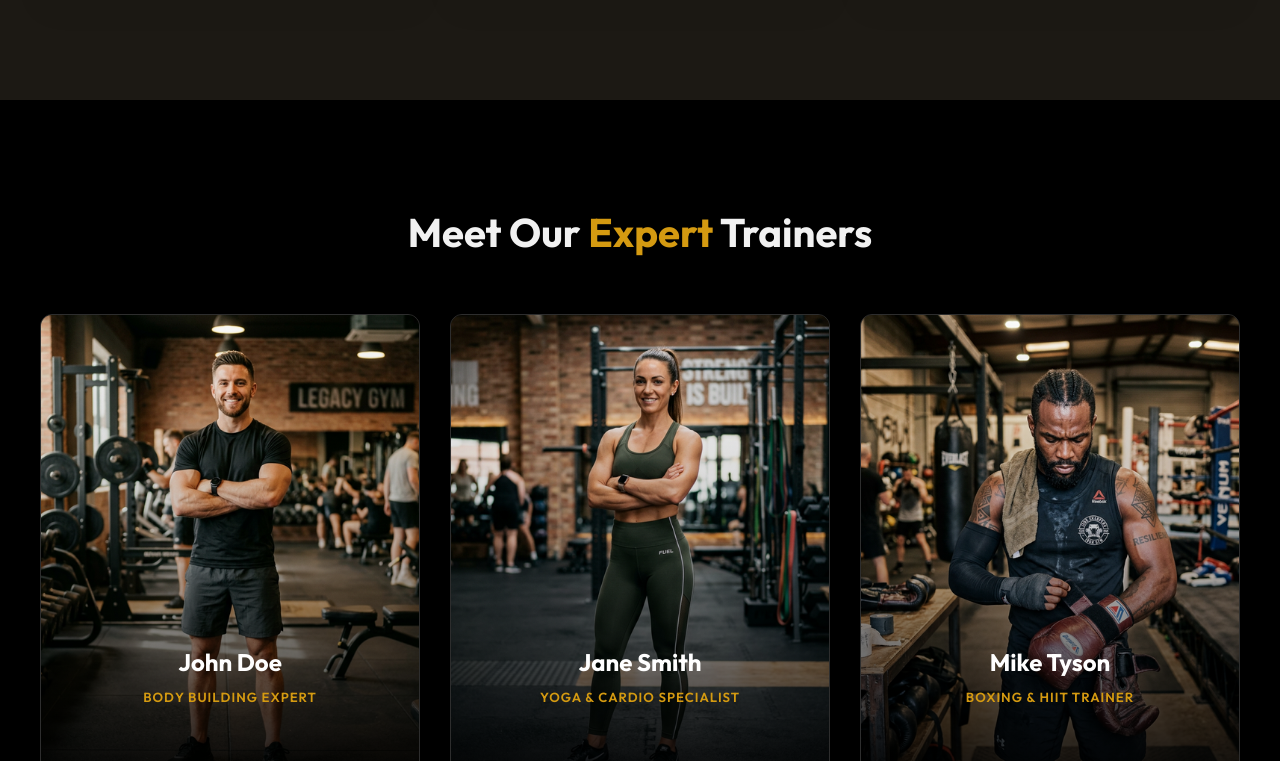
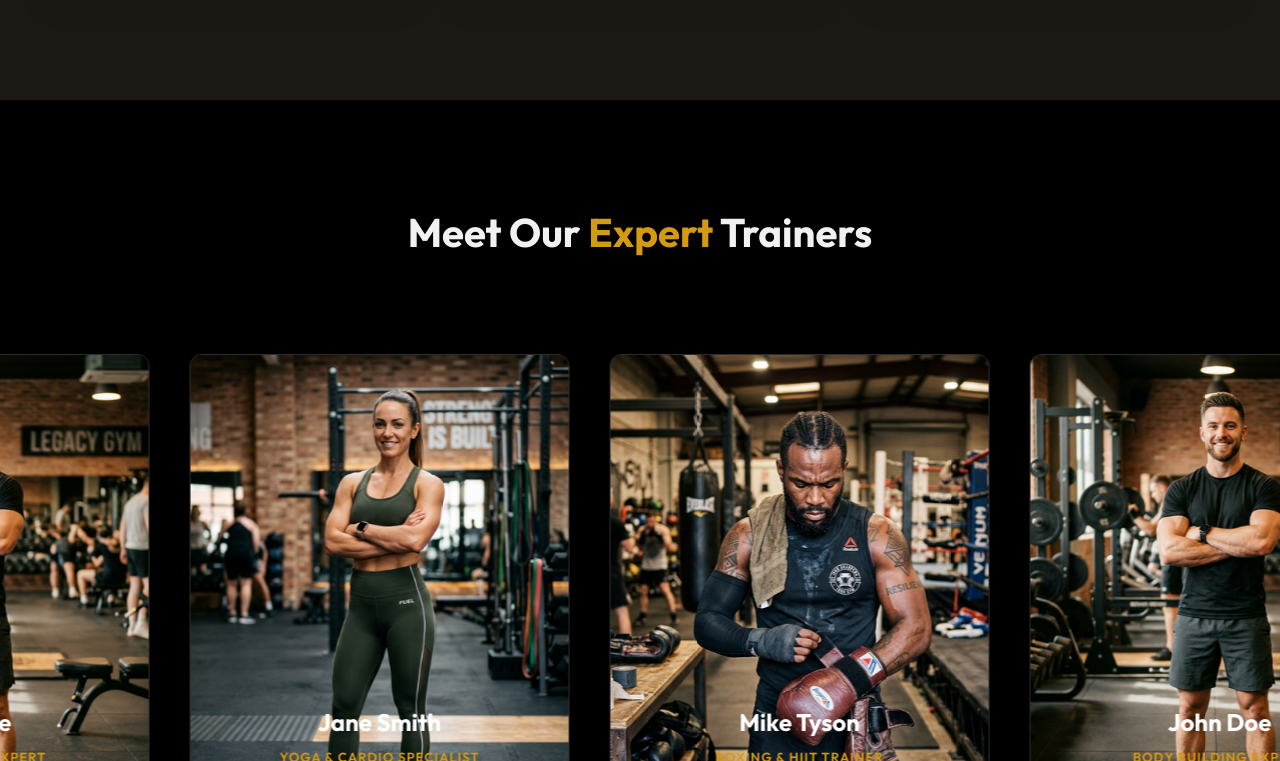
Before and after one commit to Msahan16/Fitness, a Next.js app: page / in a window 1280 px wide. Shown: the part 2479-3240 px from the top of the page. Built offline with nearby package versions, Linux system fonts and the light colour scheme.

Commit message:
feat: implement 3D auto-sliding trainer carousel with tilt effects

```diff
--- a/src/components/Trainers.module.css
+++ b/src/components/Trainers.module.css
@@ -1,22 +1,50 @@
 .trainers {
   background: var(--background);
+  overflow: hidden;
+  padding-bottom: 120px;
 }
 
-.grid {
-  display: grid;
-  grid-template-columns: repeat(3, 1fr);
-  gap: 30px;
+.carouselContainer {
+  position: relative;
+  width: 100%;
+  padding: 40px 0;
+  perspective: 2000px;
+}
+
+.track {
+  display: flex;
+  gap: 40px;
+  width: max-content;
+  animation: scroll 30s linear infinite;
+}
+
+.track:hover {
+  animation-play-state: paused;
+}
+
+@keyframes scroll {
+  0% { transform: translateX(0); }
+  100% { transform: translateX(calc(-50% - 20px)); }
 }
 
 .card {
   position: relative;
   border-radius: var(--border-radius);
   overflow: hidden;
-  height: 480px;
+  height: 500px;
+  width: 380px;
   border: 1px solid var(--border);
   background: var(--surface);
-  box-shadow: 0 10px 30px rgba(0, 0, 0, 0.15);
-  transition: var(--transition);
+  box-shadow: 0 30px 60px rgba(0, 0, 0, 0.5);
+  transition: all 0.5s cubic-bezier(0.23, 1, 0.32, 1);
+  flex-shrink: 0;
+  transform-style: preserve-3d;
+}
+
+.card:hover {
+  transform: translateY(-20px) rotateY(10deg) rotateX(5deg);
+  border-color: var(--primary);
+  box-shadow: 0 45px 80px rgba(212, 154, 17, 0.2);
 }
 
 .card::after {
@@ -26,7 +54,9 @@
   left: 0;
   width: 100%;
   height: 100%;
-  background: linear-gradient(to top, rgba(0, 0, 0, 0.95), rgba(0, 0, 0, 0.2) 50%, transparent);
+  background: linear-gradient(to top, var(--card-overlay-start), var(--card-overlay-mid) 35%, transparent 60%);
+  transition: var(--transition);
+  z-index: 1;
 }
 
 .image {
@@ -96,14 +126,9 @@
   background: #fff;
 }
 
-@media (max-width: 992px) {
-  .grid {
-    grid-template-columns: repeat(2, 1fr);
+@media (max-width: 768px) {
+  .card {
+    width: 300px;
+    height: 420px;
   }
 }
-
-@media (max-width: 600px) {
-  .grid {
-    grid-template-columns: 1fr;
-  }
-}
--- a/src/components/Trainers.tsx
+++ b/src/components/Trainers.tsx
@@ -31,15 +31,14 @@ const Trainers = () => {
           Meet Our <span>Expert</span> Trainers
         </h2>
 
-        <div className={styles.grid}>
-          {trainers.map((trainer, index) => (
+        <div className={styles.carouselContainer}>
+          <div className={styles.track}>
+            {[...trainers, ...trainers].map((trainer, index) => (
               <motion.div
                 key={index}
-              initial={{ opacity: 0, scale: 0.9 }}
-              whileInView={{ opacity: 1, scale: 1 }}
-              viewport={{ once: true }}
-              transition={{ duration: 0.5, delay: index * 0.1 }}
                 className={styles.card}
+                whileHover={{ y: -20, rotateY: 10, rotateX: 5 }}
+                transition={{ type: "spring", stiffness: 300, damping: 20 }}
               >
                 <Image
                   src={trainer.image}
@@ -60,6 +59,7 @@ const Trainers = () => {
             ))}
           </div>
         </div>
+      </div>
     </section>
   );
 };
```
Lines whose indentation alone changed are shown as unchanged.
